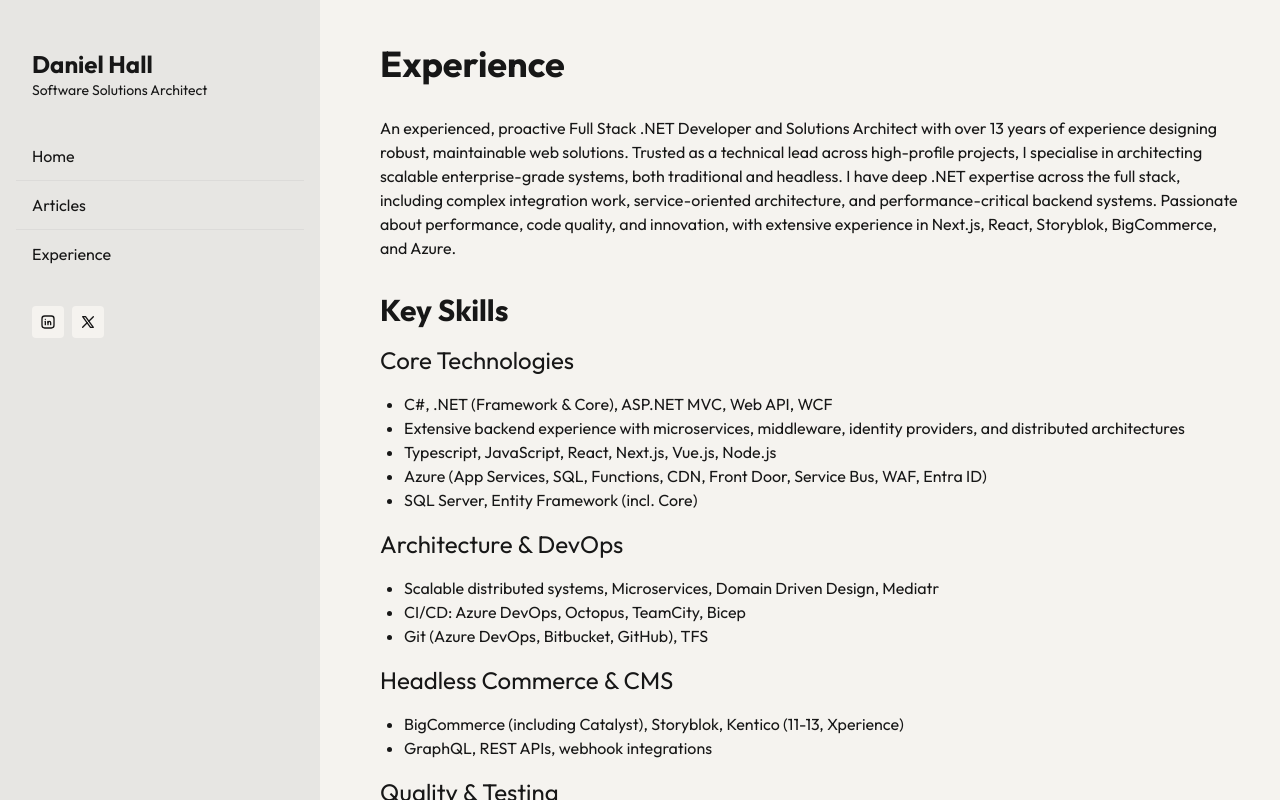
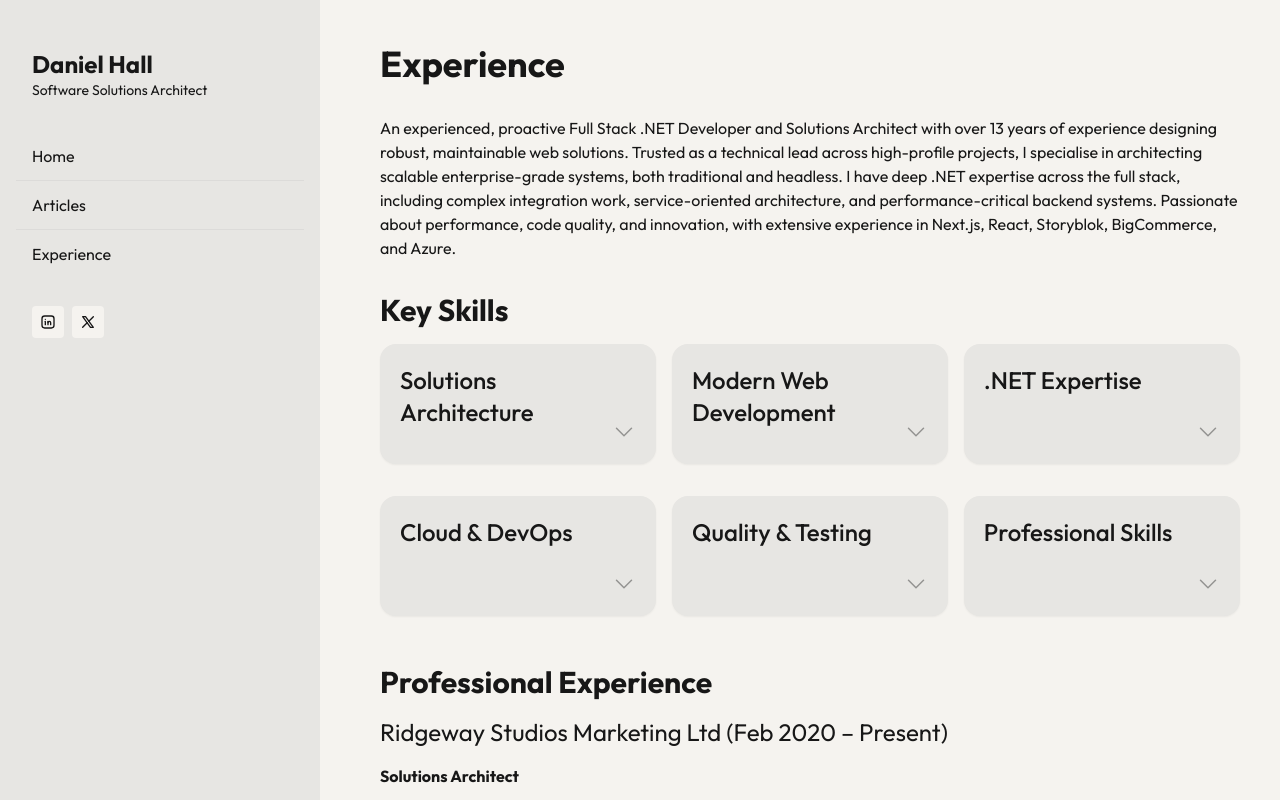
Before and after one commit to danielhall/nextjs-daniel-hall-blog, a Next.js app: page /experience in a window 1280 px wide. Built offline with nearby package versions, Linux system fonts and the light colour scheme.

Commit message:
feat: add SkillCard component for displaying skills with expandable details

```diff
--- a/package.json
+++ b/package.json
@@ -9,6 +9,7 @@
     "lint": "next lint"
   },
   "dependencies": {
+    "@heroicons/react": "^2.2.0",
     "@radix-ui/react-icons": "^1.3.2",
     "@sanity/image-url": "^1.1.0",
     "next": "15.1.6",
--- a/src/app/experience/page.tsx
+++ b/src/app/experience/page.tsx
@@ -1,3 +1,7 @@
+'use client';
+
+import SkillCard from '@/components/skills/SkillCard';
+
 //import Link from "next/link";
 //import { type SanityDocument } from "next-sanity";
 
@@ -10,7 +14,7 @@
 
 //const options = { next: { revalidate: 30 } };
 
-export default async function IndexPage() {
+export default function IndexPage() {
   //const posts = await client.fetch<SanityDocument[]>(POSTS_QUERY, {}, options);
 
   return (
@@ -20,46 +24,68 @@
 
       <h2 className="text-3xl font-bold mt-8 mb-4">Key Skills</h2>
 
-      <h3 className="text-2xl mb-4">Core Technologies</h3>
+      <div className="flex flex-wrap gap-4">
 
+        <SkillCard title="Solutions Architecture">
           <ul className="list-disc list-outside pl-6">
-        <li>C#, .NET (Framework & Core), ASP.NET MVC, Web API, WCF</li>
-        <li>Extensive backend experience with microservices, middleware, identity providers, and distributed architectures</li>
-        <li>Typescript, JavaScript, React, Next.js, Vue.js, Node.js</li>
-        <li>Azure (App Services, SQL, Functions, CDN, Front Door, Service Bus, WAF, Entra ID)</li>
-        <li>SQL Server, Entity Framework (incl. Core)</li>
+            <li>Enterprise-scale distributed systems design</li>
+            <li>Microservices with Domain Driven Design</li>
+            <li>Event-driven architecture (Azure Service Bus, RabbitMQ)</li>
+            <li>High-performance system optimisation</li>
+            <li>Technical discovery and stakeholder workshops</li>
           </ul>
+        </SkillCard>
 
-      <h3 className="text-2xl mb-4 mt-4">Architecture & DevOps</h3>
+        <SkillCard title="Modern Web Development">
+          <ul className="list-disc list-outside pl-6">
+            <li>Next.js 13/14 App Router and Server Components</li>
+            <li>React 18+ with TypeScript and custom hooks</li>
+            <li>Performance optimisation and Core Web Vitals</li>
+            <li>Headless commerce with BigCommerce Catalyst</li>
+            <li>Storyblok CMS and composable architecture</li>
+          </ul>
+        </SkillCard>
 
+        <SkillCard title=".NET Expertise">
           <ul className="list-disc list-outside pl-6">
-        <li>Scalable distributed systems, Microservices, Domain Driven Design, Mediatr</li>
-        <li>CI/CD: Azure DevOps, Octopus, TeamCity, Bicep</li>
-        <li>Git (Azure DevOps, Bitbucket, GitHub), TFS</li>
+            <li>C#, .NET Framework & .NET Core/6+</li>
+            <li>ASP.NET Core Web API and MVC</li>
+            <li>Identity providers and SSO solutions</li>
+            <li>Entity Framework Core and SQL optimisation</li>
+            <li>Azure cloud-native development</li>
           </ul>
+        </SkillCard>
 
-      <h3 className="text-2xl mb-4 mt-4">Headless Commerce & CMS</h3>
+        <SkillCard title="Cloud & DevOps">
+          <ul className="list-disc list-outside pl-6">
+            <li>Azure (App Services, Functions, SQL, Front Door)</li>
+            <li>CI/CD with Azure DevOps and Octopus Deploy</li>
+            <li>Infrastructure as Code (Bicep, ARM)</li>
+            <li>Application monitoring and insights</li>
+            <li>Git workflows and branch strategies</li>
+          </ul>
+        </SkillCard>
 
+        <SkillCard title="Quality & Testing">
           <ul className="list-disc list-outside pl-6">
-        <li>BigCommerce (including Catalyst), Storyblok, Kentico (11-13, Xperience)</li>
-        <li>GraphQL, REST APIs, webhook integrations</li>
+            <li>Test-driven development with XUnit/NUnit</li>
+            <li>Integration testing with SpecFlow</li>
+            <li>Performance testing and optimisation</li>
+            <li>Code quality and best practices</li>
+            <li>Technical mentoring and code reviews</li>
           </ul>
+        </SkillCard>
 
-      <h3 className="text-2xl mb-4 mt-4">Quality & Testing</h3>
-
+        <SkillCard title="Professional Skills">
           <ul className="list-disc list-outside pl-6">
-        <li>Unit testing: XUnit, NUnit, Moq, SpecFlow</li>
-        <li>Dependency Injection: Autofac, Unity</li>
+            <li>Technical leadership and team mentoring</li>
+            <li>Agile methodologies (Scrum/Kanban)</li>
+            <li>Project estimation and planning</li>
+            <li>Client workshops and requirements gathering</li>
+            <li>Technical documentation and knowledge sharing</li>
           </ul>
-
-      <h3 className="text-2xl mb-4 mt-4">Other</h3>
-
-      <ul className="list-disc list-outside pl-6">
-        <li>Agile (Scrum/Kanban), JIRA, Confluence, Scoro</li>
-        <li>GTM, GA4, Clarity, GSC configuration</li>
-        <li>Fixed-price and agile estimation, technical interviewing, team mentoring</li>
-        <li>Internal DevOps tooling: automated laptop provisioning and system setup</li>
-      </ul>
+        </SkillCard>
+      </div>
 
       <h2 className="text-3xl font-bold mt-8 mb-4">Professional Experience</h2>
 
--- /dev/null
+++ b/src/components/skills/SkillCard.tsx
@@ -0,0 +1,103 @@
+'use client';
+
+import React, { useState } from 'react';
+import { ChevronDownIcon } from '@heroicons/react/24/solid';
+
+interface ListItemProps {
+    children: React.ReactNode;
+}
+
+interface SkillCardProps {
+    title: string;
+    children: React.ReactNode;
+}
+
+export default function SkillCard({ title, children }: SkillCardProps) {
+    const [isExpanded, setIsExpanded] = useState(false);
+
+    return (
+        <div className="w-full md:w-[calc(50%-0.5rem)] lg:w-[calc(33.33%-0.67rem)] mb-4">
+            <div
+                className={`
+                    bg-navigation dark:bg-navigation
+                    rounded-2xl overflow-hidden
+                    transition-all duration-500 ease-out
+                    hover:shadow-lg hover:scale-[1.02]
+                    ${isExpanded ? 'shadow-xl scale-[1.02]' : 'shadow-sm'}
+                    cursor-pointer
+                    origin-top
+                `}
+                onClick={() => setIsExpanded(!isExpanded)}
+                role="button"
+                tabIndex={0}
+                aria-expanded={isExpanded}
+                onKeyDown={(e) => {
+                    if (e.key === 'Enter' || e.key === ' ') {
+                        e.preventDefault();
+                        setIsExpanded(!isExpanded);
+                    }
+                }}
+            >
+                <div className="flex flex-col">
+                    <div className={`
+                        p-5 relative
+                        transition-all duration-500 ease-out
+                        group min-h-[120px] flex flex-col
+                    `}>
+                        <h3 className="text-2xl font-medium text-left mb-auto group-hover:text-foreground/80 dark:group-hover:text-foreground/80 transition-colors duration-200 pr-8">{title}</h3>
+                        <ChevronDownIcon
+                            className={`
+                                w-6 h-6
+                                transition-all duration-500 ease-out
+                                group-hover:text-foreground/80 dark:group-hover:text-foreground/80
+                                opacity-40 group-hover:opacity-80
+                                absolute bottom-5 right-5
+                                ${isExpanded ? 'transform rotate-180' : 'transform rotate-0'}
+                            `}
+                        />
+                    </div>
+                    <div
+                        className={`
+                            overflow-hidden
+                            transition-all duration-500 ease-out
+                            ${isExpanded ? 'max-h-[800px] opacity-100' : 'max-h-0 opacity-0'}
+                        `}
+                    >
+                        <div className="px-5 pt-2 pb-5">
+                            <div className="space-y-2.5">
+                                {React.Children.map(children, child => {
+                                    if (React.isValidElement<{ children: React.ReactElement<ListItemProps>[] }>(child) && child.type === 'ul') {
+                                        return (
+                                            <div className="space-y-2.5">
+                                                {React.Children.map(child.props.children, (li) => {
+                                                    if (React.isValidElement<ListItemProps>(li)) {
+                                                        return (
+                                                            <div
+                                                                key={li.key}
+                                                                className="
+                                                                    pl-4 py-2.5
+                                                                    border-l-2 border-[#b8b7b5] dark:border-[#3a3a39]
+                                                                    hover:border-foreground/40
+                                                                    transition-colors duration-200
+                                                                    text-foreground/80 hover:text-foreground
+                                                                "
+                                                            >
+                                                                {li.props.children}
+                                                            </div>
+                                                        );
+                                                    }
+                                                    return null;
+                                                })}
+                                            </div>
+                                        );
+                                    }
+                                    return child;
+                                })}
+                            </div>
+                        </div>
+                    </div>
+                </div>
+            </div>
+        </div>
+    );
+}
```
Also changed, not shown: 1 other file (tests, documents, lock files or other folders). Lines whose indentation alone changed are shown as unchanged.
